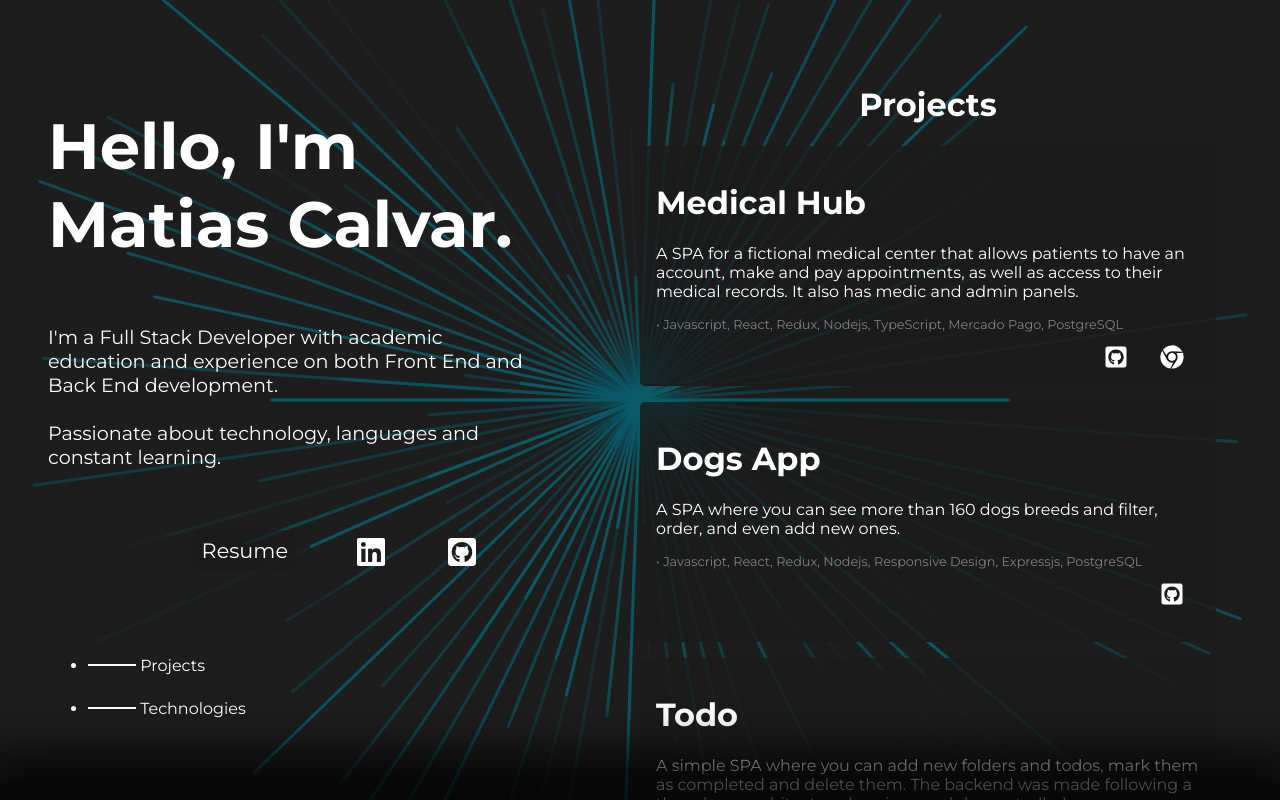
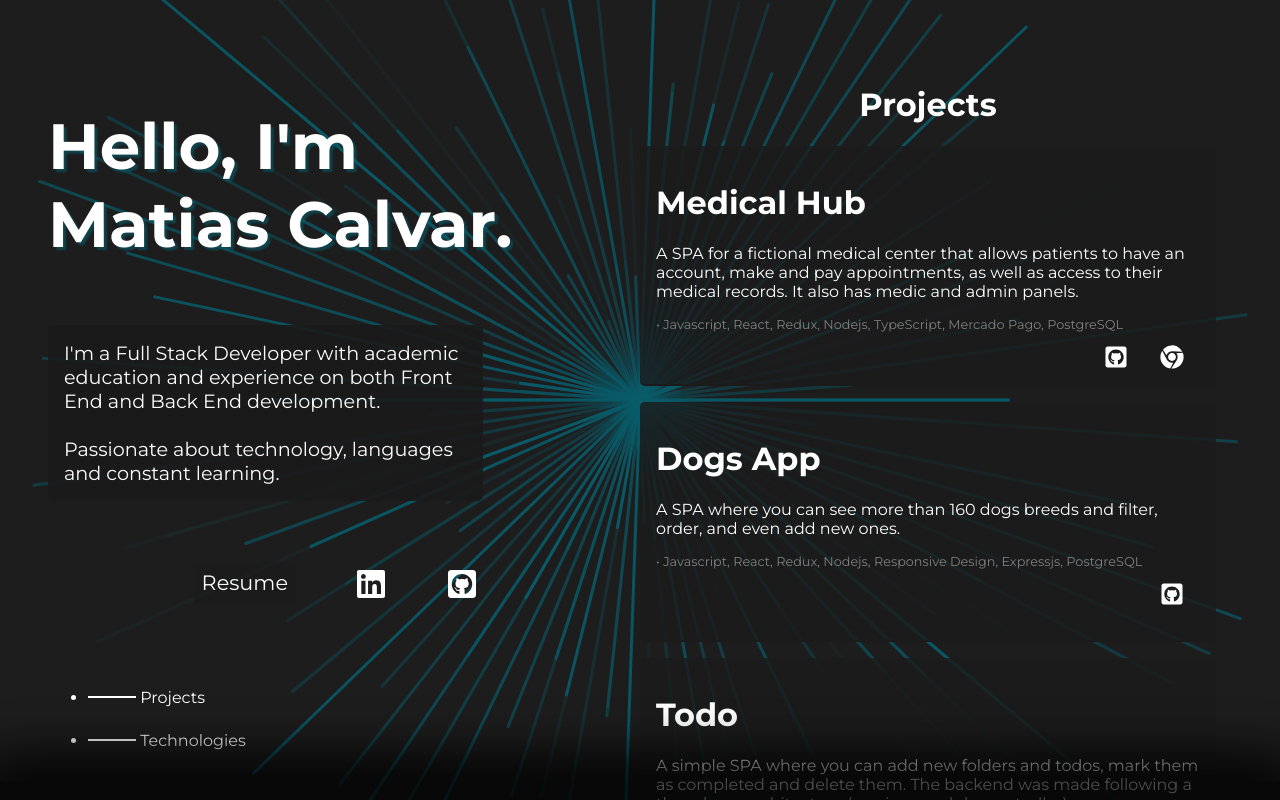
Before and after one commit to matiascalvar/matiascalvar.github.io, a React (Create React App) app: page / in a window 1280 px wide. Shown: the top 800 px of the page. Built offline with nearby package versions, Linux system fonts and the light colour scheme.

Commit message:
Improve left column contrast

```diff
--- a/src/components/MainCard/MainCard.module.css
+++ b/src/components/MainCard/MainCard.module.css
@@ -8,12 +8,19 @@
 .title {
   font-size: 5rem;
   text-align: start;
+  text-shadow: 3px 3px 2px rgba(8,91,105,0.6);
 }
 .paragraph {
   /* color: grey; */
   text-align: start;
   padding-right: 5rem;
   font-size: 1.2rem;
+  border-radius: 5px;
+  background-color: rgba(27, 27, 27, 0.9);
+  max-width: 70%;
+  padding: 1rem;
+
+
 }
 .menu {
   text-align: start;
```
